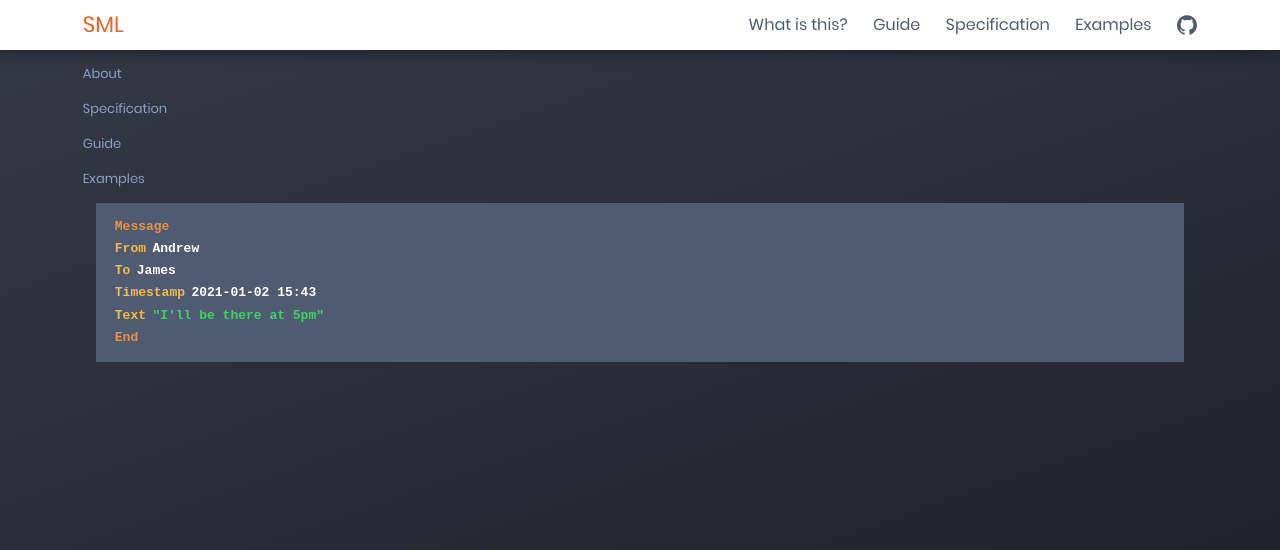
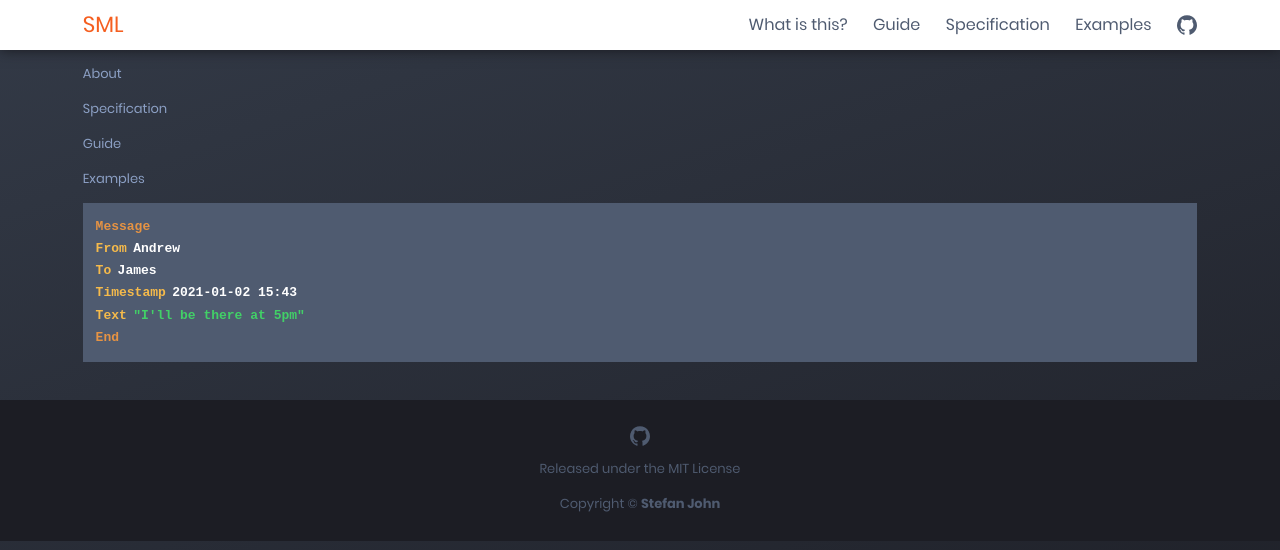
Before and after one commit to GELight/simple-html-page-structure-boilerplate, a plain HTML site: page index.html in a window 1280 px wide. Drawn offline with Linux system fonts and the light colour scheme; files whose address does not match are found by name.

Commit message:
added footer

```diff
--- a/css/sml/components.css
+++ b/css/sml/components.css
@@ -26,6 +26,12 @@
     --sml-code-val-color: var(--white);
     --sml-code-string-val-color: var(--colors-green-500);
     --sml-code-font-weight: 700;
+
+    --sml-footer-gap: var(--gap-md);
+    --sml-footer-bg: var(--colors-bluegray-800);
+    --sml-footer-color: var(--colors-bluegray-200);
+    --sml-footer-padding: var(--gap-lg);
+    --sml-footer-margin: var(--gap-xl) 0 0 0;
 }
 
 /* Header */
@@ -97,6 +103,13 @@ section,
     margin-left: auto;
 }
 
+section > section,
+section > .section,
+.section > section,
+.section > .section {
+    padding: 0;
+}
+
 @media (min-width: 600px) {
     section.container,
     .section.container {
@@ -166,10 +179,9 @@ section,
 .sml-code .row {
     display: flex;
     gap: var(--gap-sm);
-    margin-left: var(--gap-sm);
 }
 .sml-code .row > .row {
-    margin-left: var(--gap-sm);
+    margin-left: var(--gap-lg);
 }
 
 .sml-code .sml-elm {
@@ -187,3 +199,22 @@ section,
 .sml-code .sml-string-val {
     color: var(--sml-code-string-val-color);
 }
+
+/* Footer */
+
+footer {
+    display: flex;
+    flex-direction: column;
+    justify-content: center;
+    align-items: center;
+    gap: var(--gap-md);
+    background: var(--sml-footer-bg);
+    color: var(--sml-footer-color);
+    padding: var(--sml-footer-padding);
+    margin: var(--sml-footer-margin);
+}
+
+footer svg {
+    fill: var(--sml-footer-color);
+    height: 20px;
+}
--- a/index.html
+++ b/index.html
@@ -102,5 +102,45 @@
 
             </section>
         </main>
+		<footer>
+			<div>
+				<a href="https://github.com/GELight" class="icon" title="GitHub" target="_blank">
+					<svg
+						version="1.1"
+						xmlns="http://www.w3.org/2000/svg"
+						xmlns:xlink="http://www.w3.org/1999/xlink"
+						viewBox="0 0 438.549 438.549"
+						xml:space="preserve"
+					>
+						<g>
+							<path
+								d="M409.132,114.573c-19.608-33.596-46.205-60.194-79.798-79.8C295.736,15.166,259.057,5.365,219.271,5.365
+		c-39.781,0-76.472,9.804-110.063,29.408c-33.596,19.605-60.192,46.204-79.8,79.8C9.803,148.168,0,184.854,0,224.63
+		c0,47.78,13.94,90.745,41.827,128.906c27.884,38.164,63.906,64.572,108.063,79.227c5.14,0.954,8.945,0.283,11.419-1.996
+		c2.475-2.282,3.711-5.14,3.711-8.562c0-0.571-0.049-5.708-0.144-15.417c-0.098-9.709-0.144-18.179-0.144-25.406l-6.567,1.136
+		c-4.187,0.767-9.469,1.092-15.846,1c-6.374-0.089-12.991-0.757-19.842-1.999c-6.854-1.231-13.229-4.086-19.13-8.559
+		c-5.898-4.473-10.085-10.328-12.56-17.556l-2.855-6.57c-1.903-4.374-4.899-9.233-8.992-14.559
+		c-4.093-5.331-8.232-8.945-12.419-10.848l-1.999-1.431c-1.332-0.951-2.568-2.098-3.711-3.429c-1.142-1.331-1.997-2.663-2.568-3.997
+		c-0.572-1.335-0.098-2.43,1.427-3.289c1.525-0.859,4.281-1.276,8.28-1.276l5.708,0.853c3.807,0.763,8.516,3.042,14.133,6.851
+		c5.614,3.806,10.229,8.754,13.846,14.842c4.38,7.806,9.657,13.754,15.846,17.847c6.184,4.093,12.419,6.136,18.699,6.136
+		c6.28,0,11.704-0.476,16.274-1.423c4.565-0.952,8.848-2.383,12.847-4.285c1.713-12.758,6.377-22.559,13.988-29.41
+		c-10.848-1.14-20.601-2.857-29.264-5.14c-8.658-2.286-17.605-5.996-26.835-11.14c-9.235-5.137-16.896-11.516-22.985-19.126
+		c-6.09-7.614-11.088-17.61-14.987-29.979c-3.901-12.374-5.852-26.648-5.852-42.826c0-23.035,7.52-42.637,22.557-58.817
+		c-7.044-17.318-6.379-36.732,1.997-58.24c5.52-1.715,13.706-0.428,24.554,3.853c10.85,4.283,18.794,7.952,23.84,10.994
+		c5.046,3.041,9.089,5.618,12.135,7.708c17.705-4.947,35.976-7.421,54.818-7.421s37.117,2.474,54.823,7.421l10.849-6.849
+		c7.419-4.57,16.18-8.758,26.262-12.565c10.088-3.805,17.802-4.853,23.134-3.138c8.562,21.509,9.325,40.922,2.279,58.24
+		c15.036,16.18,22.559,35.787,22.559,58.817c0,16.178-1.958,30.497-5.853,42.966c-3.9,12.471-8.941,22.457-15.125,29.979
+		c-6.191,7.521-13.901,13.85-23.131,18.986c-9.232,5.14-18.182,8.85-26.84,11.136c-8.662,2.286-18.415,4.004-29.263,5.146
+		c9.894,8.562,14.842,22.077,14.842,40.539v60.237c0,3.422,1.19,6.279,3.572,8.562c2.379,2.279,6.136,2.95,11.276,1.995
+		c44.163-14.653,80.185-41.062,108.068-79.226c27.88-38.161,41.825-81.126,41.825-128.906
+		C438.536,184.851,428.728,148.168,409.132,114.573z"
+							/>
+						</g>
+					</svg>
+				</a>
+			</div>
+			<div>Released under the MIT License</div>
+			<div>Copyright &copy; <strong>Stefan John</strong></div>
+		</footer>
     </body>
 </html>
```
